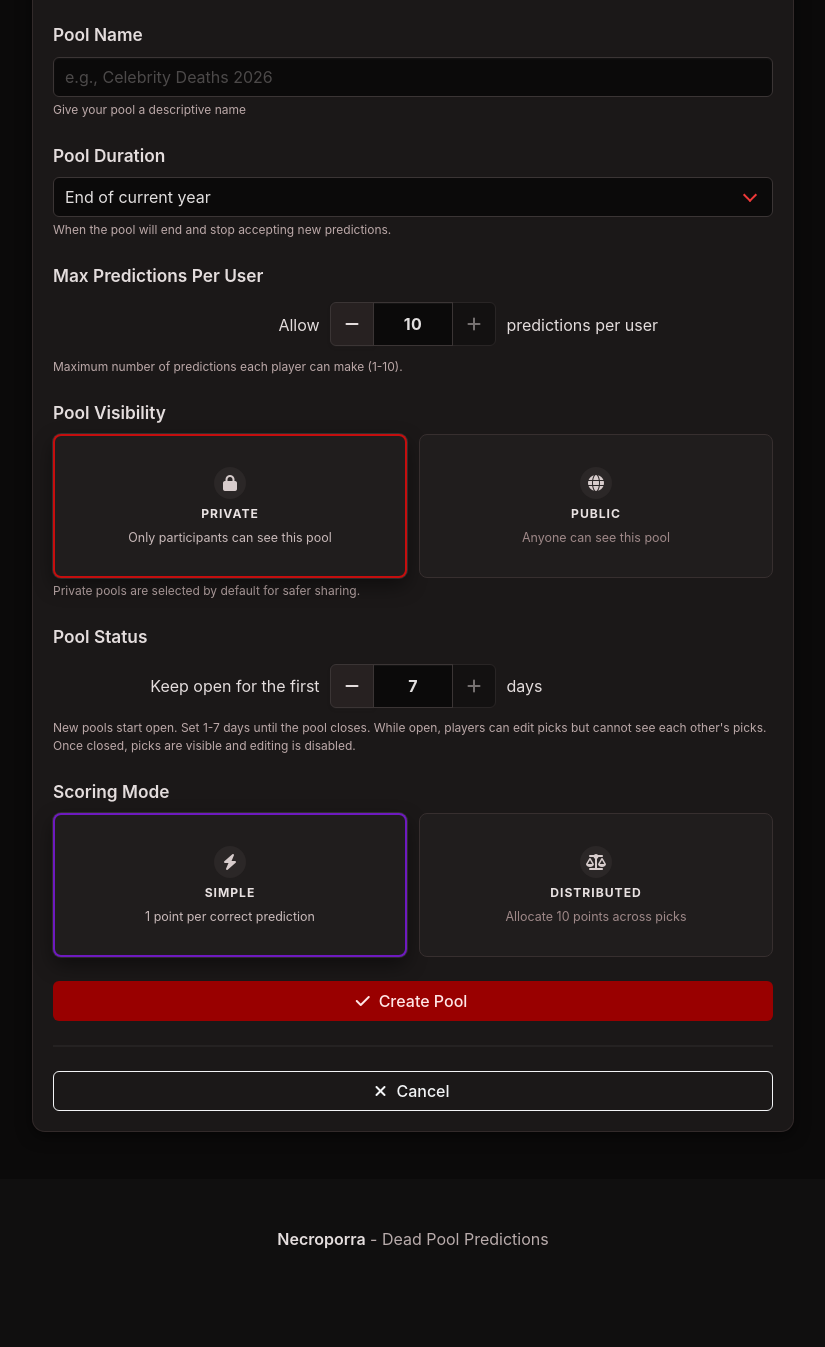
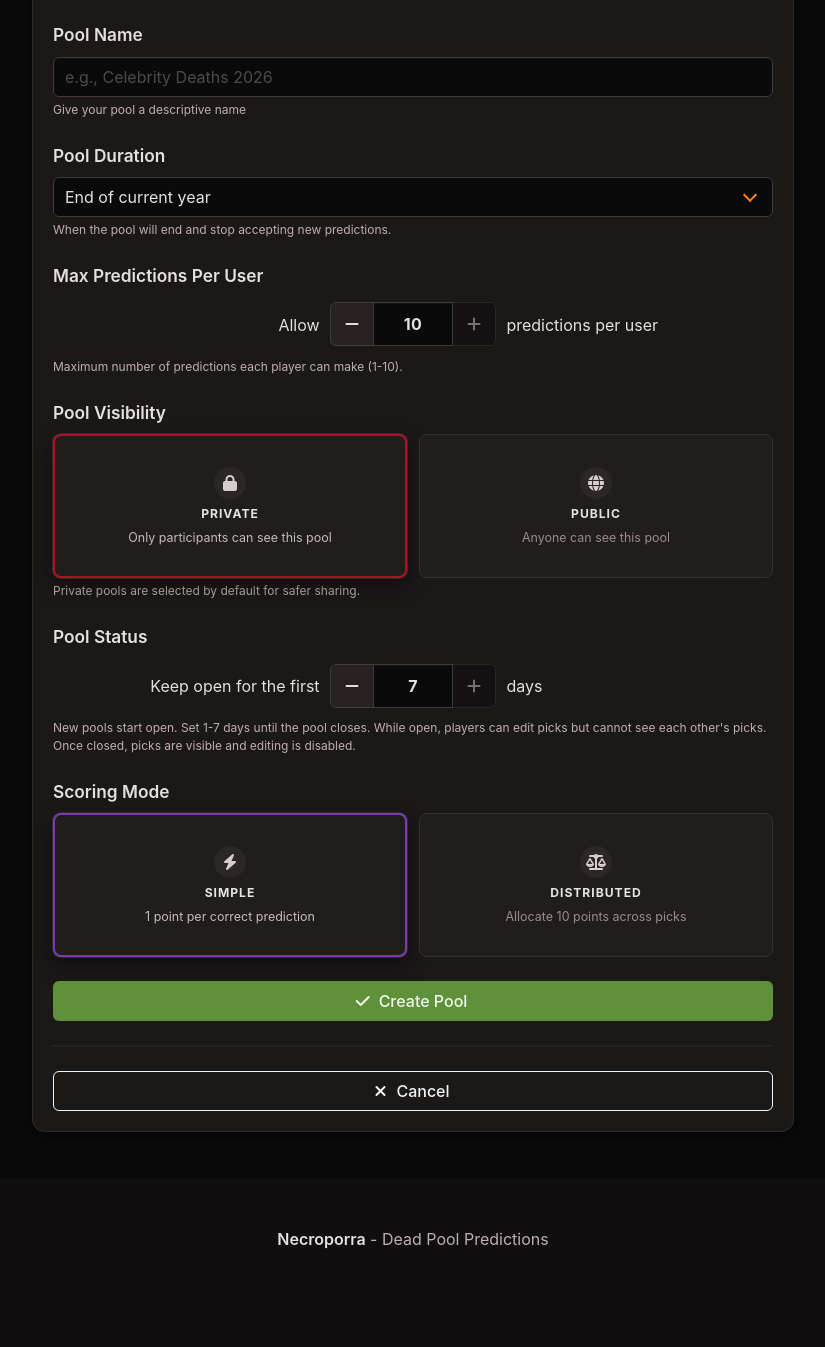
Before and after one commit to Victlebum/necroporra, a Django app: page /pools/create/ in a window 1280 px wide. Shown: the part 187-1534 px from the top of the page, without its empty margins (227-1052 px from the left). Run offline with Django 5.2, Linux system fonts and the light colour scheme; the visitor is signed in with stand-in values (Sample User, id 1).

Commit message:
Adjust Bulma colours

```diff
--- a/django/static/necroporra/scss/custom.scss
+++ b/django/static/necroporra/scss/custom.scss
@@ -2,127 +2,126 @@
 @use "bulma/bulma" as *;
 
 // ============================================================
-// HORROR THEME — Blood & Darkness
+// HALLOWEEN THEME — Ember & Midnight
 // Palette:
-//   Void Black    hsl(0, 18%, 4%)   #0C0707  — page background
-//   Dark Pit      hsl(0, 18%, 7%)   #130B0B  — card surfaces
-//   Blood Red     hsl(0, 100%, 30%) #990000  — primary / CTAs
-//   Crimson       hsl(0, 85%, 48%)  #DD1C1C  — links
-//   Fresh Blood   hsl(0, 100%, 45%) #E60000  — danger
-//   Plague Green  hsl(120, 45%, 28%)#267A26  — success
-//   Bone Amber    hsl(45, 90%, 32%) #9A7700  — warning
-//   Occult Violet hsl(270, 100%, 40%)#6600CC — info
-//   Ashen Bone    70% lightness     #B3A9A9  — body text
-//   Pale Parchment 88% lightness    #DED4D4  — strong text
+//   Midnight Soot hsl(0, 6%, 4%)    #0B0A0A  — page background
+//   Crypt Stone   hsl(0, 6%, 7%)    #131111  — card surfaces
+//   Pumpkin Ember hsl(24, 100%, 42%)#D65A00  — primary / CTAs
+//   Harvest Flame hsl(28, 96%, 55%) #FB8520  — links
+//   Blood Red     hsl(356, 85%, 46%)#D91323  — danger
+//   Grave Moss    hsl(95, 42%, 40%) #5E913B  — success
+//   Candle Amber  hsl(39, 96%, 52%) #FBAE0E  — warning
+//   Witch Violet  hsl(275, 72%, 58%)#9D46E1  — info
+//   Ashen Bone    72% lightness     #BDAFB1  — body text
+//   Pale Parchment 89% lightness    #E2D9DB  — strong text
 // ============================================================
 :root {
   // ── Scheme (background) ─────────────────────────────────
   // Near-neutral dark base — red is reserved for deliberate accents only.
   --bulma-scheme-h: 0;
-  --bulma-scheme-s: 5%;
-  --bulma-scheme-main-l: 4%;         // #0C0707 — the Void
-  --bulma-scheme-main-bis-l: 6%;     // slightly lighter Void
+  --bulma-scheme-s: 6%;
+  --bulma-scheme-main-l: 4%;         // #0B0A0A — midnight soot
+  --bulma-scheme-main-bis-l: 6%;     // slightly lighter base
   --bulma-scheme-main-ter-l: 8%;     // card hover backgrounds
   --bulma-scheme-invert-l: 95%;      // near-white invert
 
   // ── Text ────────────────────────────────────────────────
   --bulma-text-h: 0;
-  --bulma-text-s: 12%;
-  --bulma-text-l: 70%;               // #B3A9A9 — ashen bone
-  --bulma-text-strong-l: 88%;        // #DED4D4 — pale parchment
+  --bulma-text-s: 14%;
+  --bulma-text-l: 72%;               // #BDAFB1 — ashen bone
+  --bulma-text-strong-l: 89%;        // #E2D9DB — pale parchment
   --bulma-text-weak-l: 50%;          // muted / placeholder text
 
   // ── Body ────────────────────────────────────────────────
-  --bulma-body-background-color: hsl(0, 5%, 4%);
-  --bulma-body-color:            hsl(0, 8%, 70%);
+  --bulma-body-background-color: hsl(0, 6%, 4%);
+  --bulma-body-color:            hsl(0, 10%, 72%);
   --bulma-body-size:             1rem;
 
-  // ── Primary — Blood Red ─────────────────────────────────
-  --bulma-primary-h: 0;
+  // ── Primary — Pumpkin Ember ─────────────────────────────
+  --bulma-primary-h: 24;
   --bulma-primary-s: 100%;
-  --bulma-primary-l: 30%;            // #990000
+  --bulma-primary-l: 42%;            // #D65A00
   --bulma-primary-invert-l: 95%;     // near-white text on buttons
-  --bulma-primary-light-l: 12%;
-  --bulma-primary-dark-l: 20%;
+  --bulma-primary-light-l: 13%;
+  --bulma-primary-dark-l: 28%;
   --bulma-primary-soft-l: 18%;
-  --bulma-primary-bold-l: 45%;
+  --bulma-primary-bold-l: 52%;
 
-  // ── Link — Crimson ──────────────────────────────────────
-  --bulma-link-h: 0;
-  --bulma-link-s: 85%;
-  --bulma-link-l: 58%;               // bright enough to read on dark bg
+  // ── Link — Harvest Flame ────────────────────────────────
+  --bulma-link-h: 28;
+  --bulma-link-s: 96%;
+  --bulma-link-l: 55%;               // bright enough to read on dark bg
   --bulma-link-invert-l: 95%;
-  --bulma-link-light-l: 15%;
-  --bulma-link-dark-l: 25%;
+  --bulma-link-light-l: 16%;
+  --bulma-link-dark-l: 30%;
   --bulma-link-soft-l: 20%;
-  --bulma-link-bold-l: 65%;
+  --bulma-link-bold-l: 62%;
 
-  // ── Info — Occult Violet ─────────────────────────────────
-  --bulma-info-h: 270;
-  --bulma-info-s: 100%;
-  --bulma-info-l: 55%;               // readable violet
+  // ── Info — Witch Violet ─────────────────────────────────
+  --bulma-info-h: 275;
+  --bulma-info-s: 72%;
+  --bulma-info-l: 58%;               // readable violet
   --bulma-info-invert-l: 95%;
-  --bulma-info-light-l: 15%;
-  --bulma-info-dark-l: 25%;
+  --bulma-info-light-l: 14%;
+  --bulma-info-dark-l: 28%;
   --bulma-info-soft-l: 18%;
-  --bulma-info-bold-l: 68%;
+  --bulma-info-bold-l: 66%;
 
-  // ── Success — Plague Green ───────────────────────────────
-  --bulma-success-h: 120;
-  --bulma-success-s: 45%;
-  --bulma-success-l: 38%;            // #267A26, lifted for readability
+  // ── Success — Grave Moss ────────────────────────────────
+  --bulma-success-h: 95;
+  --bulma-success-s: 42%;
+  --bulma-success-l: 40%;            // #5E913B, readable against dark bg
   --bulma-success-invert-l: 95%;
-  --bulma-success-light-l: 12%;
-  --bulma-success-dark-l: 20%;
+  --bulma-success-light-l: 13%;
+  --bulma-success-dark-l: 24%;
   --bulma-success-soft-l: 15%;
-  --bulma-success-bold-l: 50%;
+  --bulma-success-bold-l: 52%;
 
-  // ── Warning — Bone Amber ─────────────────────────────────
-  --bulma-warning-h: 45;
-  --bulma-warning-s: 90%;
-  --bulma-warning-l: 42%;            // #9A7700, boosted for dark bg
-  --bulma-warning-invert-l: 5%;
-  --bulma-warning-light-l: 12%;
-  --bulma-warning-dark-l: 22%;
+  // ── Warning — Candle Amber ──────────────────────────────
+  --bulma-warning-h: 39;
+  --bulma-warning-s: 96%;
+  --bulma-warning-l: 52%;            // #FBAE0E, high-contrast warning
+  --bulma-warning-invert-l: 8%;
+  --bulma-warning-light-l: 14%;
+  --bulma-warning-dark-l: 30%;
   --bulma-warning-soft-l: 15%;
-  --bulma-warning-bold-l: 60%;
+  --bulma-warning-bold-l: 64%;
 
-  // ── Danger — Fresh Blood ─────────────────────────────────
-  --bulma-danger-h: 0;
-  --bulma-danger-s: 100%;
-  --bulma-danger-l: 52%;             // visually distinct from primary
+  // ── Danger — Blood Red ──────────────────────────────────
+  --bulma-danger-h: 356;
+  --bulma-danger-s: 85%;
+  --bulma-danger-l: 46%;             // vivid but less neon than pure red
   --bulma-danger-invert-l: 95%;
-  --bulma-danger-light-l: 12%;
-  --bulma-danger-dark-l: 22%;
+  --bulma-danger-light-l: 13%;
+  --bulma-danger-dark-l: 26%;
   --bulma-danger-soft-l: 15%;
-  --bulma-danger-bold-l: 65%;
+  --bulma-danger-bold-l: 58%;
 
-  // ── Dark — redirected to horror-black instead of Bulma's blue-grey ──
-  // Fixes .is-dark on navbar, pool-code tags, buttons, etc.
+  // ── Dark — midnight neutral instead of Bulma blue-grey ──
   --bulma-dark-h: 0;
-  --bulma-dark-s: 5%;                // near-neutral — no red tint
-  --bulma-dark-l: 10%;
-  --bulma-dark-invert-l: 85%;        // parchment text on dark surfaces
+  --bulma-dark-s: 6%;                // near-neutral — no color cast
+  --bulma-dark-l: 9%;
+  --bulma-dark-invert-l: 86%;        // parchment text on dark surfaces
   --bulma-dark-light-l: 6%;
   --bulma-dark-dark-l: 5%;
 
   // ── Borders & Shadows ────────────────────────────────────
   --bulma-border-h: 0;
-  --bulma-border-s: 25%;
-  --bulma-border-l: 22%;             // visible on dark surfaces
+  --bulma-border-s: 20%;
+  --bulma-border-l: 24%;             // visible on dark surfaces
   --bulma-border-hover-l: 40%;
   --bulma-border-light-l: 15%;
   --bulma-shadow-l: 0%;
 
   // ── Navbar ───────────────────────────────────────────────
-  --bulma-navbar-background-color: hsl(0, 5%, 8%);
-  --bulma-navbar-item-color:        hsl(0, 5%, 70%);
-  --bulma-navbar-item-hover-background-color: hsl(0, 100%, 16%); // blood-red hover: intentional
-  --bulma-navbar-item-hover-color:  hsl(0, 5%, 90%);
+  --bulma-navbar-background-color: hsl(0, 6%, 8%);
+  --bulma-navbar-item-color:        hsl(0, 10%, 72%);
+  --bulma-navbar-item-hover-background-color: hsl(24, 100%, 18%); // ember hover
+  --bulma-navbar-item-hover-color:  hsl(0, 10%, 92%);
 
   // ── Footer ───────────────────────────────────────────────
-  --bulma-footer-background-color:  hsl(0, 18%, 3%);
-  --bulma-footer-color:             hsl(0, 12%, 50%);
+  --bulma-footer-background-color:  hsl(0, 10%, 3%);
+  --bulma-footer-color:             hsl(0, 12%, 56%);
   --bulma-footer-padding:           2rem 1.5rem;
 
   // ── Box / Card — set at element level below ──────────────
@@ -130,19 +129,19 @@
   // overriding :root. Actual overrides live in .box / .card below.
 
   // ── Input / Control ──────────────────────────────────────
-  --bulma-input-background-color:   hsl(0, 18%, 6%);
-  --bulma-input-border-color:       hsl(0, 30%, 22%);
-  --bulma-input-color:              hsl(0, 12%, 80%);
-  --bulma-input-placeholder-color:  hsl(0, 12%, 40%);
-  --bulma-input-hover-border-color: hsl(0, 100%, 30%);
-  --bulma-input-focus-border-color: hsl(0, 100%, 40%);
+  --bulma-input-background-color:   hsl(0, 10%, 6%);
+  --bulma-input-border-color:       hsl(24, 38%, 24%);
+  --bulma-input-color:              hsl(0, 14%, 82%);
+  --bulma-input-placeholder-color:  hsl(0, 12%, 44%);
+  --bulma-input-hover-border-color: hsl(24, 96%, 42%);
+  --bulma-input-focus-border-color: hsl(24, 100%, 48%);
   --bulma-input-focus-shadow-size:  0 0 0 0.125em;
-  --bulma-input-focus-shadow-color: hsla(0, 100%, 30%, 0.35);
+  --bulma-input-focus-shadow-color: hsla(24, 100%, 46%, 0.35);
 }
 
 // Title & subtitle — pale parchment so headings pop
-.title   { color: hsl(0, 16%, 88%); }
-.subtitle { color: hsl(0, 12%, 64%); }
+.title   { color: hsl(0, 16%, 89%); }
+.subtitle { color: hsl(0, 12%, 66%); }
 
 // Custom styles for necroporra
 .celebrity-card {
@@ -177,7 +176,12 @@
   display: flex;
   align-items: center;
   justify-content: center;
-  background: linear-gradient(135deg, #1a0000 0%, #660000 50%, #330000 100%);
+  background: linear-gradient(
+    135deg,
+    hsl(var(--bulma-primary-h), var(--bulma-primary-s), 16%) 0%,
+    hsl(var(--bulma-primary-h), var(--bulma-primary-s), 30%) 50%,
+    hsl(var(--bulma-primary-h), var(--bulma-primary-s), 18%) 100%
+  );
   color: hsl(0, 12%, 70%);
   font-size: 3rem;
   font-weight: bold;
--- a/django/templates/necroporra/create_pool.html
+++ b/django/templates/necroporra/create_pool.html
@@ -137,7 +137,7 @@
 
             <div class="field is-grouped">
               <div class="control is-expanded">
-                <button type="submit" class="button is-primary is-fullwidth">
+                <button type="submit" class="button is-success is-fullwidth">
                   <span class="icon">
                     <i class="fas fa-check"></i>
                   </span>
--- a/django/templates/necroporra/pool_detail.html
+++ b/django/templates/necroporra/pool_detail.html
@@ -139,7 +139,7 @@
         <div class="box">
           <h2 class="title is-4">
             <span class="icon-text">
-              <span class="icon has-text-info"><i class="fas fa-users"></i></span>
+              <span class="icon has-text-info mr-2"><i class="fas fa-users"></i></span>
               <span>Pool Members</span>
             </span>
           </h2>
```
Also changed, not shown: django/static/necroporra/css/styles.css, 1 other file.
